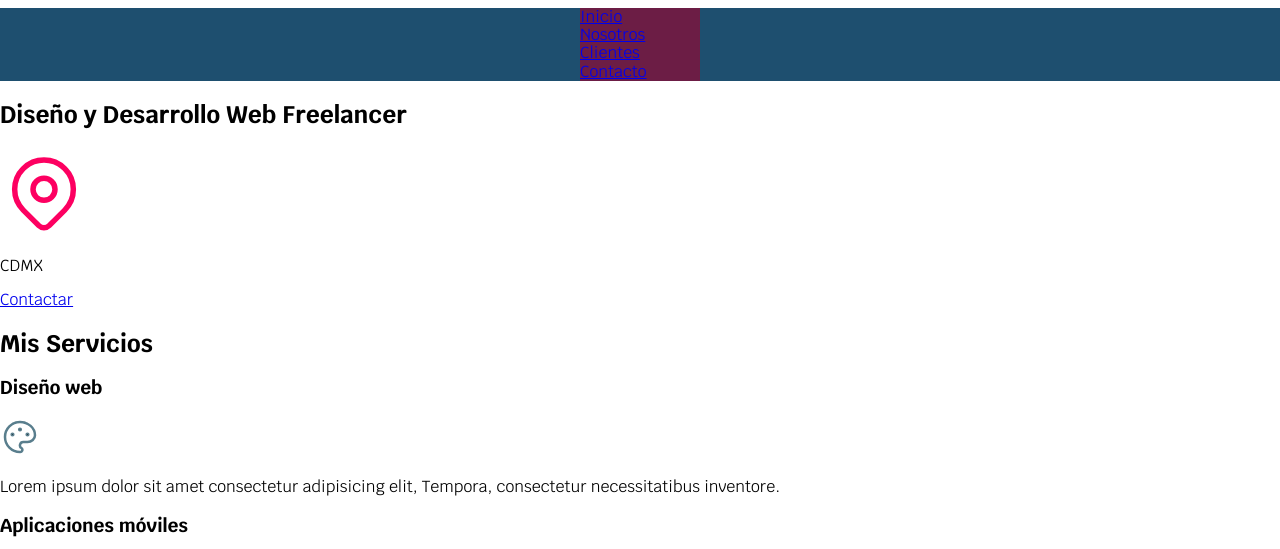
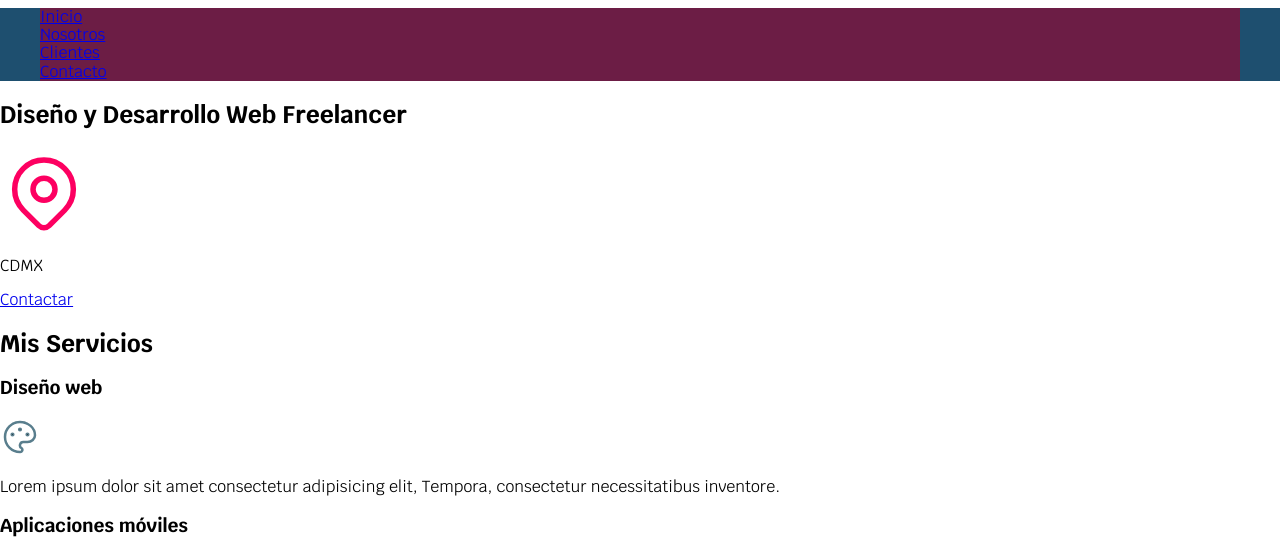
Before and after one commit to mamis99/WebFullstack, a plain HTML site: page index.html in a window 1280 px wide. Shown: the part 87-636 px from the top of the page. Drawn offline with Linux system fonts and the light colour scheme.

```diff
--- a/css/styles.css
+++ b/css/styles.css
@@ -35,6 +35,6 @@ Para usar las variables: var(--variable);
     background-color: var(--secundario);
 }
 .contenedor {
-    width: 12rem;
+    width: 120rem;
     margin: 0 auto;
 }
```
